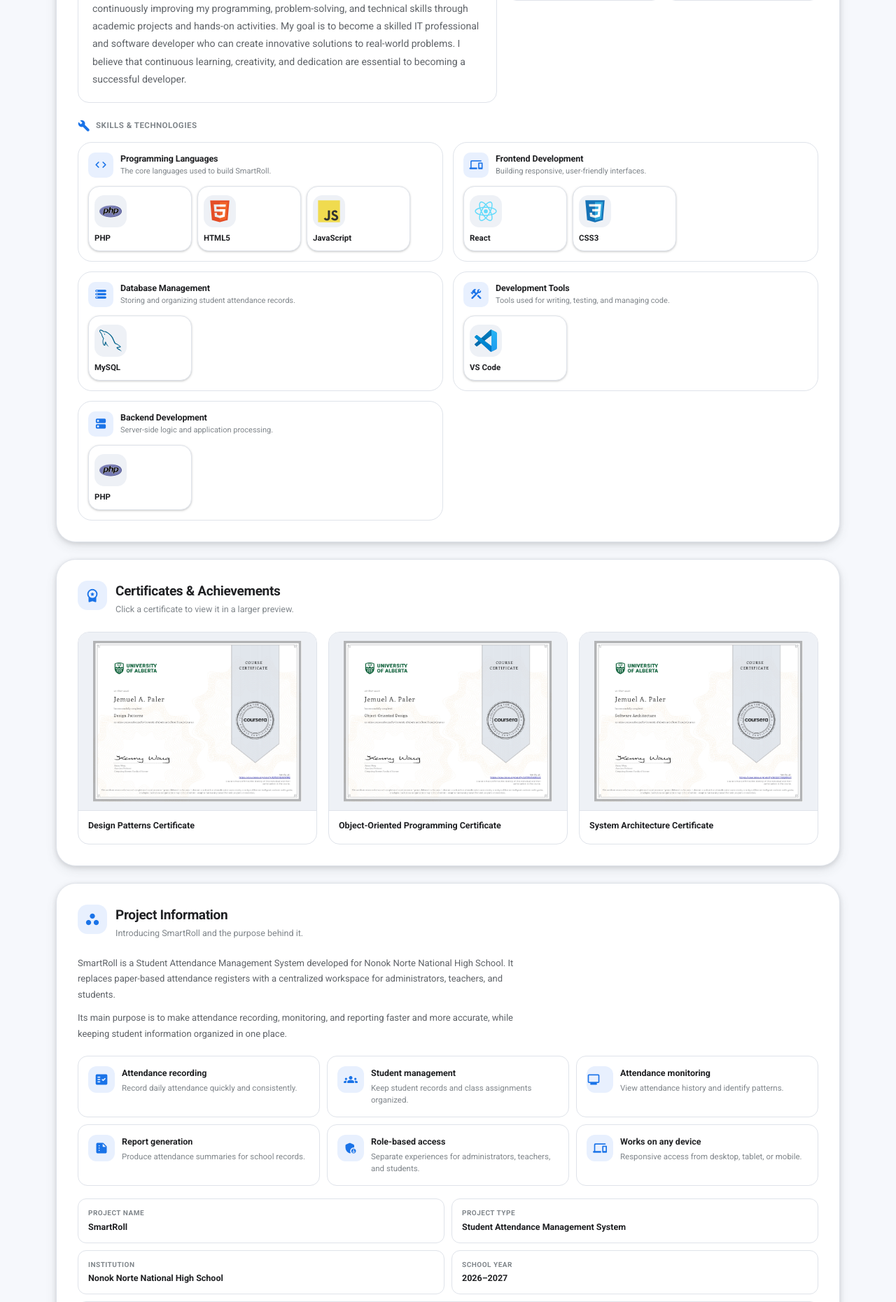
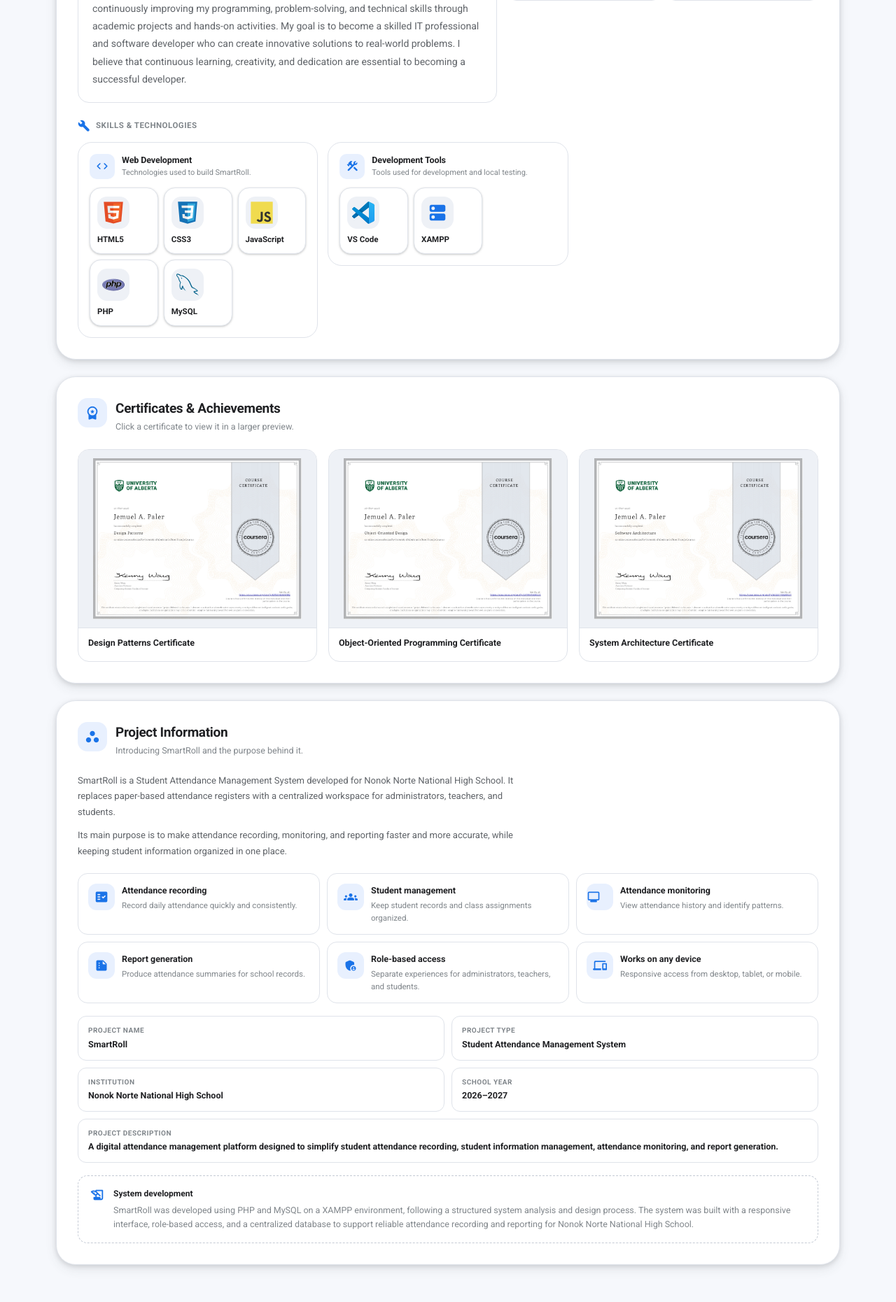
Before and after one commit to jemuelpaler2-sys/Attendance-System, a PHP site: page /about-developer.html in a window 1280 px wide. Shown: the part 788-2649 px from the top of the page at 70% size. Run offline with PHP 8.4, Linux system fonts and the light colour scheme.

Commit message:
Updated system features and UI design

```diff
--- a/about-developer.html
+++ b/about-developer.html
@@ -132,21 +132,15 @@
             </div>
 
             <div class="tech-skills">
-                <div class="tech-category" aria-labelledby="techLanguages">
+                <div class="tech-category" aria-labelledby="techWeb">
                     <div class="tech-category-head">
                         <span class="material-icons-round" aria-hidden="true">code</span>
                         <div>
-                            <h4 id="techLanguages">Programming Languages</h4>
-                            <p>The core languages used to build SmartRoll.</p>
+                            <h4 id="techWeb">Web Development</h4>
+                            <p>Technologies used to build SmartRoll.</p>
                         </div>
                     </div>
                     <div class="tech-grid">
-                        <div class="tech-card">
-                            <span class="tech-logo">
-                                <img src="assets/developer/logos/php.svg" alt="PHP logo" loading="lazy" data-tech-logo data-fallback="php/php-original.svg">
-                            </span>
-                            <span class="tech-name">PHP</span>
-                        </div>
                         <div class="tech-card">
                             <span class="tech-logo">
                                 <img src="assets/developer/logos/html5.svg" alt="HTML5 logo" loading="lazy" data-tech-logo data-fallback="html5/html5-original.svg">
@@ -155,46 +149,22 @@
                         </div>
                         <div class="tech-card">
                             <span class="tech-logo">
+                                <img src="assets/developer/logos/css3.svg" alt="CSS3 logo" loading="lazy" data-tech-logo data-fallback="css3/css3-original.svg">
+                            </span>
+                            <span class="tech-name">CSS3</span>
+                        </div>
+                        <div class="tech-card">
+                            <span class="tech-logo">
                                 <img src="assets/developer/logos/javascript.svg" alt="JavaScript logo" loading="lazy" data-tech-logo data-fallback="javascript/javascript-original.svg">
                             </span>
                             <span class="tech-name">JavaScript</span>
                         </div>
-                    </div>
-                </div>
-
-                <div class="tech-category" aria-labelledby="techFrontend">
-                    <div class="tech-category-head">
-                        <span class="material-icons-round" aria-hidden="true">devices</span>
-                        <div>
-                            <h4 id="techFrontend">Frontend Development</h4>
-                            <p>Building responsive, user-friendly interfaces.</p>
-                        </div>
-                    </div>
-                    <div class="tech-grid">
                         <div class="tech-card">
                             <span class="tech-logo">
-                                <img src="assets/developer/logos/react.svg" alt="React logo" loading="lazy" data-tech-logo data-fallback="react/react-original.svg">
+                                <img src="assets/developer/logos/php.svg" alt="PHP logo" loading="lazy" data-tech-logo data-fallback="php/php-original.svg">
                             </span>
-                            <span class="tech-name">React</span>
+                            <span class="tech-name">PHP</span>
                         </div>
-                        <div class="tech-card">
-                            <span class="tech-logo">
-                                <img src="assets/developer/logos/css3.svg" alt="CSS3 logo" loading="lazy" data-tech-logo data-fallback="css3/css3-original.svg">
-                            </span>
-                            <span class="tech-name">CSS3</span>
-                        </div>
-                    </div>
-                </div>
-
-                <div class="tech-category" aria-labelledby="techDatabase">
-                    <div class="tech-category-head">
-                        <span class="material-icons-round" aria-hidden="true">storage</span>
-                        <div>
-                            <h4 id="techDatabase">Database Management</h4>
-                            <p>Storing and organizing student attendance records.</p>
-                        </div>
-                    </div>
-                    <div class="tech-grid">
                         <div class="tech-card">
                             <span class="tech-logo">
                                 <img src="assets/developer/logos/mysql.svg" alt="MySQL logo" loading="lazy" data-tech-logo data-fallback="mysql/mysql-original.svg">
@@ -209,7 +179,7 @@
                         <span class="material-icons-round" aria-hidden="true">construction</span>
                         <div>
                             <h4 id="techTools">Development Tools</h4>
-                            <p>Tools used for writing, testing, and managing code.</p>
+                            <p>Tools used for development and local testing.</p>
                         </div>
                     </div>
                     <div class="tech-grid">
@@ -219,23 +189,11 @@
                             </span>
                             <span class="tech-name">VS Code</span>
                         </div>
-                    </div>
-                </div>
-
-                <div class="tech-category" aria-labelledby="techBackend">
-                    <div class="tech-category-head">
-                        <span class="material-icons-round" aria-hidden="true">dns</span>
-                        <div>
-                            <h4 id="techBackend">Backend Development</h4>
-                            <p>Server-side logic and application processing.</p>
-                        </div>
-                    </div>
-                    <div class="tech-grid">
                         <div class="tech-card">
-                            <span class="tech-logo">
-                                <img src="assets/developer/logos/php.svg" alt="PHP logo" loading="lazy" data-tech-logo data-fallback="php/php-original.svg">
+                            <span class="tech-logo tech-logo-icon" aria-hidden="true">
+                                <span class="material-icons-round">dns</span>
                             </span>
-                            <span class="tech-name">PHP</span>
+                            <span class="tech-name">XAMPP</span>
                         </div>
                     </div>
                 </div>
--- a/admin/dashboard.php
+++ b/admin/dashboard.php
@@ -252,8 +252,8 @@ require __DIR__ . '/../includes/header.php';
             <div class="donut-wrap">
                 <div class="donut" style="--p: <?= $todayRate ?>; --donut-color: <?= $donutColor ?>">
                     <div class="donut-center">
-                        <strong><?= number_format($todayRate, 1) ?>%</strong>
-                        <span>Present</span>
+                        <strong><?= $isNoClassToday ? 'No Class' : number_format($todayRate, 1) . '%' ?></strong>
+                        <span><?= $isNoClassToday ? 'Weekend' : 'Present' ?></span>
                     </div>
                 </div>
             </div>
--- a/assets/css/about-developer.css
+++ b/assets/css/about-developer.css
@@ -445,22 +445,22 @@
    -------------------------------------------------------------------------- */
 .tech-skills {
     display: grid;
-    grid-template-columns: repeat(2, minmax(0, 1fr));
-    grid-auto-rows: auto;
+    grid-template-columns: repeat(3, minmax(0, 1fr));
     align-items: start;
     align-content: start;
     gap: 14px;
     width: 100%;
-    height: auto;
     min-width: 0;
 }
 
 .tech-category {
+    display: flex;
+    flex-direction: column;
+    gap: 12px;
     width: 100%;
-    height: auto;
     min-width: 0;
     box-sizing: border-box;
-    padding: 14px;
+    padding: 16px;
     border: 1px solid var(--outline);
     border-radius: var(--radius-lg);
     background: var(--surface-2);
@@ -470,7 +470,7 @@
     display: flex;
     align-items: center;
     gap: 10px;
-    margin-bottom: 12px;
+    min-width: 0;
 }
 
 .tech-category-head > .material-icons-round {
@@ -485,12 +485,17 @@
     font-size: 19px;
 }
 
+.tech-category-head > div {
+    min-width: 0;
+}
+
 .tech-category-head h4 {
     color: var(--text);
     font-size: 12.5px;
     font-weight: 700;
     letter-spacing: -0.1px;
     line-height: 1.3;
+    overflow-wrap: anywhere;
 }
 
 .tech-category-head p {
@@ -498,12 +503,12 @@
     color: var(--text-tertiary);
     font-size: 11px;
     line-height: 1.4;
+    overflow-wrap: anywhere;
 }
 
 .tech-grid {
-    display: flex;
-    flex-wrap: wrap;
-    justify-content: flex-start;
+    display: grid;
+    grid-template-columns: repeat(auto-fill, minmax(80px, 1fr));
     gap: 8px;
     width: 100%;
     min-width: 0;
@@ -511,15 +516,13 @@
 
 .tech-card {
     display: flex;
-    flex: 1 1 96px;
-    height: auto;
-    min-width: 0;
-    max-width: 148px;
-    box-sizing: border-box;
     flex-direction: column;
     align-items: flex-start;
     gap: 8px;
-    padding: 12px 8px 10px;
+    width: 100%;
+    min-width: 0;
+    box-sizing: border-box;
+    padding: 12px 10px;
     border: 1px solid var(--outline);
     border-radius: var(--radius-md);
     background: var(--surface);
@@ -556,11 +559,17 @@
     object-fit: contain;
 }
 
+.tech-logo-icon .material-icons-round {
+    font-size: 30px;
+    color: var(--primary);
+}
+
 .tech-name {
     color: var(--text);
     font-size: 11.5px;
     font-weight: 600;
     line-height: 1.3;
+    overflow-wrap: anywhere;
 }
 
 /* Dark mode: keep brand-colored logos readable on a light tile */
--- a/assets/js/app.js
+++ b/assets/js/app.js
@@ -101,6 +101,12 @@
     ---------------------------------------------------------------------- */
     var lastFocused = null;
 
+    function syncBodyScrollLock() {
+        var hasOpenModal = !!document.querySelector(".modal-scrim.open");
+        document.body.classList.toggle("modal-open", hasOpenModal);
+        document.body.style.overflow = hasOpenModal ? "hidden" : "";
+    }
+
     function openModal(id, trigger) {
         var scrim = document.getElementById(id);
         if (!scrim) return;
@@ -167,9 +173,11 @@
         }
 
         lastFocused = document.activeElement;
+        var scrollBody = scrim.querySelector(".modal-body");
+        if (scrollBody) scrollBody.scrollTop = 0;
         scrim.classList.add("open");
         scrim.setAttribute("aria-hidden", "false");
-        document.body.style.overflow = "hidden";
+        syncBodyScrollLock();
 
         window.setTimeout(function () {
             var focusable = scrim.querySelector(
@@ -183,9 +191,7 @@
         if (!scrim) return;
         scrim.classList.remove("open");
         scrim.setAttribute("aria-hidden", "true");
-        if (!document.querySelector(".modal-scrim.open")) {
-            document.body.style.overflow = "";
-        }
+        syncBodyScrollLock();
         if (lastFocused && typeof lastFocused.focus === "function") {
             lastFocused.focus();
             lastFocused = null;
@@ -312,7 +318,7 @@
         if (!confirmScrim) return;
         confirmScrim.classList.remove("open");
         confirmScrim.setAttribute("aria-hidden", "true");
-        document.body.style.overflow = "";
+        syncBodyScrollLock();
         if (confirmResolver) {
             var resolve = confirmResolver;
             confirmResolver = null;
@@ -342,7 +348,7 @@
 
         scrim.classList.add("open");
         scrim.setAttribute("aria-hidden", "false");
-        document.body.style.overflow = "hidden";
+        syncBodyScrollLock();
 
         window.setTimeout(function () {
             if (ok) ok.focus();
--- a/config/config.php
+++ b/config/config.php
@@ -38,7 +38,7 @@ $smartrollDb = $smartrollConfig['db'] ?? [];
 
 define('APP_NAME', 'SmartRoll');
 define('SCHOOL_NAME', 'Nonok Norte National High School');
-define('APP_VERSION', '1.0.1');
+define('APP_VERSION', '1.0.3');
 define('APP_ENV', (string) ($smartrollConfig['environment'] ?? $smartrollEnvironment));
 define('APP_DEBUG', (bool) ($smartrollConfig['debug'] ?? false));
 
--- a/teacher/dashboard.php
+++ b/teacher/dashboard.php
@@ -269,8 +269,8 @@ require __DIR__ . '/../includes/header.php';
             <div class="donut-wrap">
                 <div class="donut" style="--p: <?= $todayRate ?>; --donut-color: <?= $donutColor ?>">
                     <div class="donut-center">
-                        <strong><?= number_format($todayRate, 1) ?>%</strong>
-                        <span>Present</span>
+                        <strong><?= $isNoClassToday ? 'No Class' : number_format($todayRate, 1) . '%' ?></strong>
+                        <span><?= $isNoClassToday ? 'Weekend' : 'Present' ?></span>
                     </div>
                 </div>
             </div>
```
Also changed, not shown: other parts of assets/css/about-developer.css (+32 -5 lines), admin/students.php (+4 -4 lines), assets/css/style.css (+33 -4 lines).
